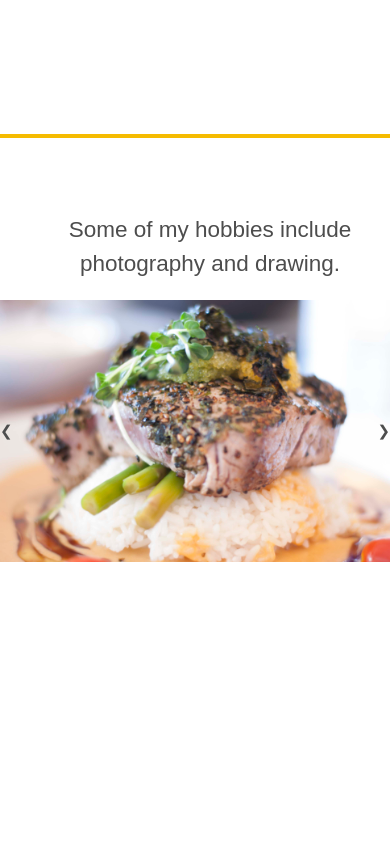
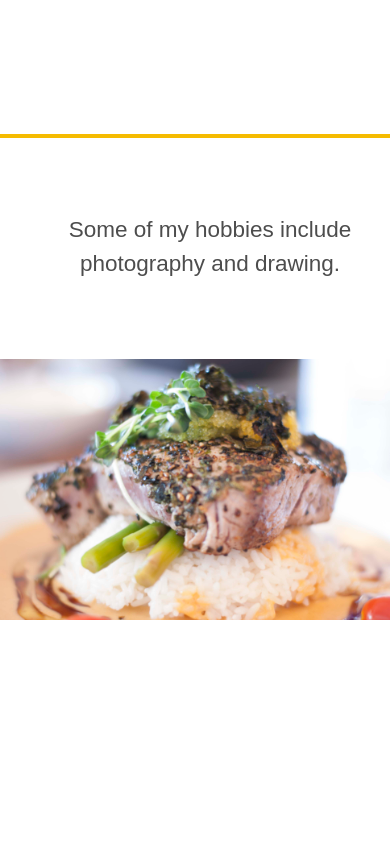
Before and after one commit to justlo/JustineLo, a plain HTML site: page Portfolio_1.4/index.html in a window 390 px wide. Shown: the part 3480-4324 px from the top of the page. Drawn offline with nearby package versions, Linux system fonts and the light colour scheme; a web font is replaced by a local one.

Commit message:
made media-sm and xs photo slideshow automated

```diff
--- a/Portfolio_1.4/css/style.css
+++ b/Portfolio_1.4/css/style.css
@@ -362,7 +362,10 @@ h1, h2, h3{
 
   }
 }
-
+#photo_slideshow {
+  padding-top: 15%;
+}
+.mySlides {display:none;}
 
 /*END Photography Section*/
 
--- a/Portfolio_1.4/index.html
+++ b/Portfolio_1.4/index.html
@@ -188,7 +188,7 @@
       </section>
     </div>
 
-  <div id="photography" class="block col-xs-12 hidden-sm hidden-md hidden-lg scrollNav ">
+  <!-- <div id="photography" class="block col-xs-12 hidden-sm hidden-md hidden-lg scrollNav ">
     <div class="photo-tile">
       <div class="photo-tile-text">
         <p style="text-align: center">Some of my hobbies include photography and drawing.</p>
@@ -204,8 +204,21 @@
       <a class="w3-btn-floating w3-display-left" onclick="plusDivs(-1)">&#10094;</a>
       <a class="w3-btn-floating w3-display-right" onclick="plusDivs(1)">&#10095;</a>
     </div>
+  </div> -->
+
+
+  <div id="photography" class="block col-xs-12 hidden-sm hidden-md hidden-lg scrollNav ">
+    <div class="photo-tile">
+      <div class="photo-tile-text">
+        <p style="text-align: center">Some of my hobbies include photography and drawing.</p>
+      </div>
+    </div>
+      <div id="photo_slideshow" class="w3-content w3-section" style="max-width:500px">
+        <img class="mySlides" src="images/DSC_0411.jpg" style="width:100%">
+        <img class="mySlides" src="images/DSC_0093.jpg" style="width:100%">
+        <img class="mySlides" src="images/DSC_0957.jpg" style="width:100%">
+      </div>
   </div>
-
 
 
 
--- a/Portfolio_1.4/js/app.js
+++ b/Portfolio_1.4/js/app.js
@@ -10,22 +10,39 @@
   });
 
 
-  var slideIndex = 1;
-  showDivs(slideIndex);
+  // var slideIndex = 1;
+  // showDivs(slideIndex);
+  //
+  // function plusDivs(n) {
+  //     showDivs(slideIndex += n);
+  // }
+  //
+  // function showDivs(n) {
+  //     var i;
+  //     var x = document.getElementsByClassName("mySlides");
+  //     if (n > x.length) {slideIndex = 1}
+  //     if (n < 1) {slideIndex = x.length} ;
+  //     for (i = 0; i < x.length; i++) {
+  //         x[i].style.display = "none";
+  //     }
+  //     x[slideIndex-1].style.display = "block";
+  // }
 
-  function plusDivs(n) {
-      showDivs(slideIndex += n);
+
+  var myIndex = 0;
+  carousel();
+
+  function carousel() {
+      var i;
+      var x = document.getElementsByClassName("mySlides");
+      for (i = 0; i < x.length; i++) {
+         x[i].style.display = "none";
+      }
+      myIndex++;
+      if (myIndex > x.length) {myIndex = 1}
+      x[myIndex-1].style.display = "block";
+      setTimeout(carousel, 2000); // Change image every 2 seconds
   }
 
-  function showDivs(n) {
-      var i;
-      var x = document.getElementsByClassName("mySlides");
-      if (n > x.length) {slideIndex = 1}
-      if (n < 1) {slideIndex = x.length} ;
-      for (i = 0; i < x.length; i++) {
-          x[i].style.display = "none";
-      }
-      x[slideIndex-1].style.display = "block";
-  }
 
 })();
```
